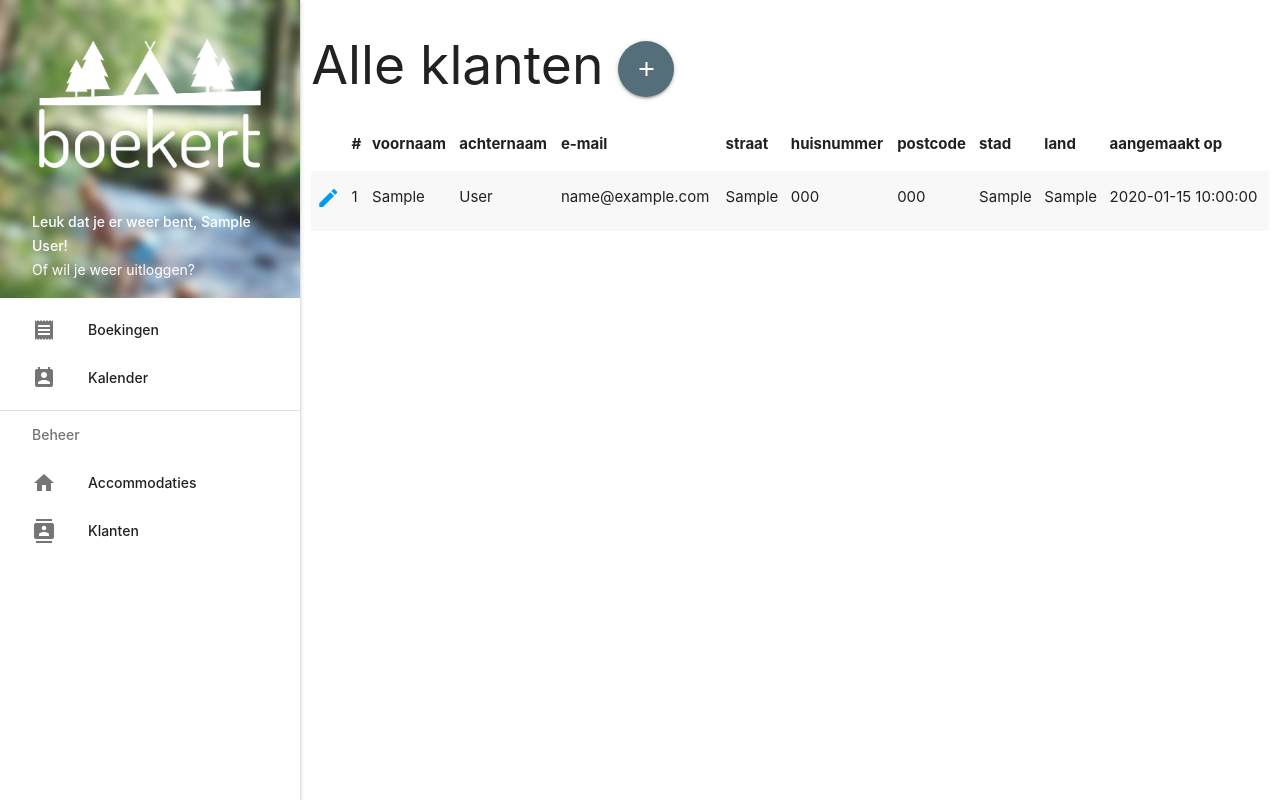
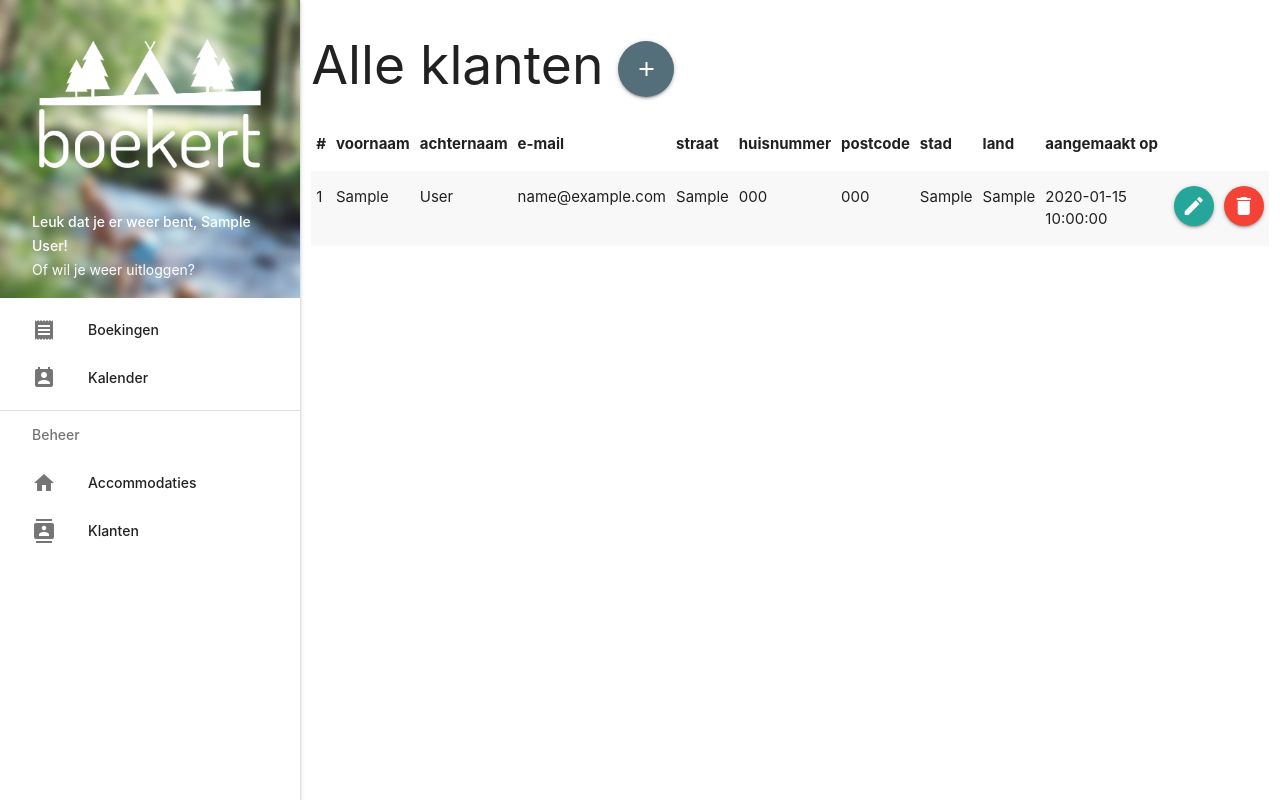
Before and after one commit to ThomMediaThomas/boekert, a Laravel app: page /customers in a window 1280 px wide. Run offline with Laravel 8, Linux system fonts and the light colour scheme; a user stored in the database is signed in; tables that the repository leaves empty hold one stand-in row (values such as "Sample post").

Commit message:
B0024: Customer kunnen verwijderen

```diff
--- a/app/Http/Controllers/CustomerController.php
+++ b/app/Http/Controllers/CustomerController.php
@@ -90,6 +90,7 @@ class CustomerController extends Controller
      */
     public function destroy(Customer $customer)
     {
-        //
+        $customer->delete();
+        return redirect('customers')->with('success', 'Klant succesvol verwijderd');
     }
 }
--- a/resources/views/bookings/index.blade.php
+++ b/resources/views/bookings/index.blade.php
@@ -18,6 +18,7 @@
                     <td>{{ $booking->date_from }}</td>
                     <td>{{ $booking->date_to }}</td>
                     <td>
+                        @if (isset($booking->customer))
                             <strong>
                                 <a title="Stuur {{ $booking->customer->firstname }} een e-mail" href="mailto:{{ $booking->customer->email }}">
                                     {{ $booking->customer->firstname }} {{ $booking->customer->lastname }}
@@ -25,6 +26,7 @@
                             </strong><br />
                             <span>{{ $booking->customer->street }} {{ $booking->customer->housenumber }}</span><br />
                             <span>{{ $booking->customer->zipt }} {{ $booking->customer->city }} ({{ $booking->customer->country }})</span>
+                        @endif
                     </td>
                     <td><strong>{{ $booking->type }}</strong> | {{ $booking->camping_type }}{{ $booking->chalet_type }}</td>
                 </tr>
--- a/resources/views/customers/index.blade.php
+++ b/resources/views/customers/index.blade.php
@@ -4,7 +4,6 @@
     <table class="striped higlight sortable" id="bookings-table">
         <thead>
             <tr>
-                <th></th>
                 <th># <i class="up material-icons">arrow_upward</i><i class="down material-icons">arrow_downward</i></th>
                 <th>voornaam <i class="up material-icons">arrow_upward</i><i class="down material-icons">arrow_downward</i></th>
                 <th>achternaam <i class="up material-icons">arrow_upward</i><i class="down material-icons">arrow_downward</i></th>
@@ -15,14 +14,12 @@
                 <th>stad <i class="up material-icons">arrow_upward</i><i class="down material-icons">arrow_downward</i></th>
                 <th>land <i class="up material-icons">arrow_upward</i><i class="down material-icons">arrow_downward</i></th>
                 <th>aangemaakt op <i class="up material-icons">arrow_upward</i><i class="down material-icons">arrow_downward</i></th>
+                <th colspan="2"></th>
             </tr>
         </thead>
         <tbody>
             @foreach ($customers as $customer)
                 <tr>
-                    <td>
-                        <a class="material-icons" href="{{ url("/customers/{$customer->id}/edit") }}" title="Klant bewerken">create</a>
-                    </td>
                     <td>{{ $customer->id }}</td>
                     <td>{{ $customer->firstname }}</td>
                     <td>{{ $customer->lastname }}</td>
@@ -33,6 +30,18 @@
                     <td>{{ $customer->city }}</td>
                     <td>{{ $customer->country }}</td>
                     <td>{{ $customer->created_at }}</td>
+                    <td class="action-cell">
+                        <a class="btn-floating small"  href="{{ url("/customers/{$customer->id}/edit") }}" title="Klant bewerken">
+                            <i class="material-icons">create</i>
+                        </a>
+                    </td>
+                    <td class="action-cell">
+                        <form action="{{ url("/customers/{$customer->id}") }}" method="POST">
+                            {{ csrf_field() }}
+                            <input name="_method" type="hidden" value="DELETE">
+                            <button type="submit" class="btn-floating small red"><i class="material-icons">delete</i></button>
+                        </form>
+                    </td>
                 </tr>
             @endforeach
         </tbody>
```
Also changed, not shown: database/migrations/2018_08_11_174400_create_bookings_table.php. Lines whose indentation alone changed are shown as unchanged.
